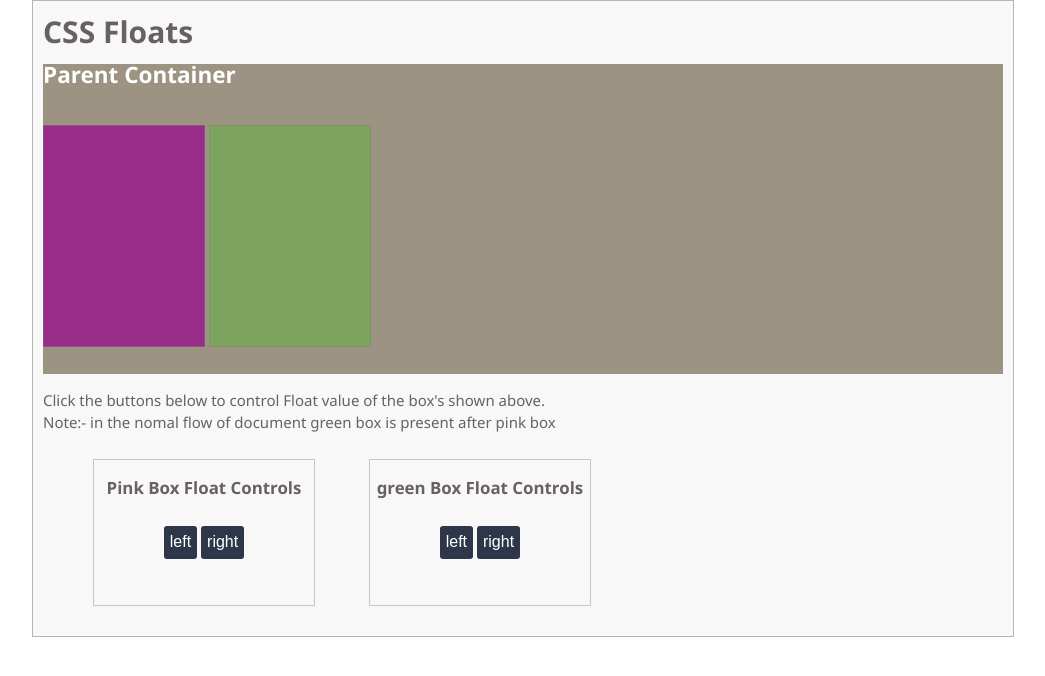
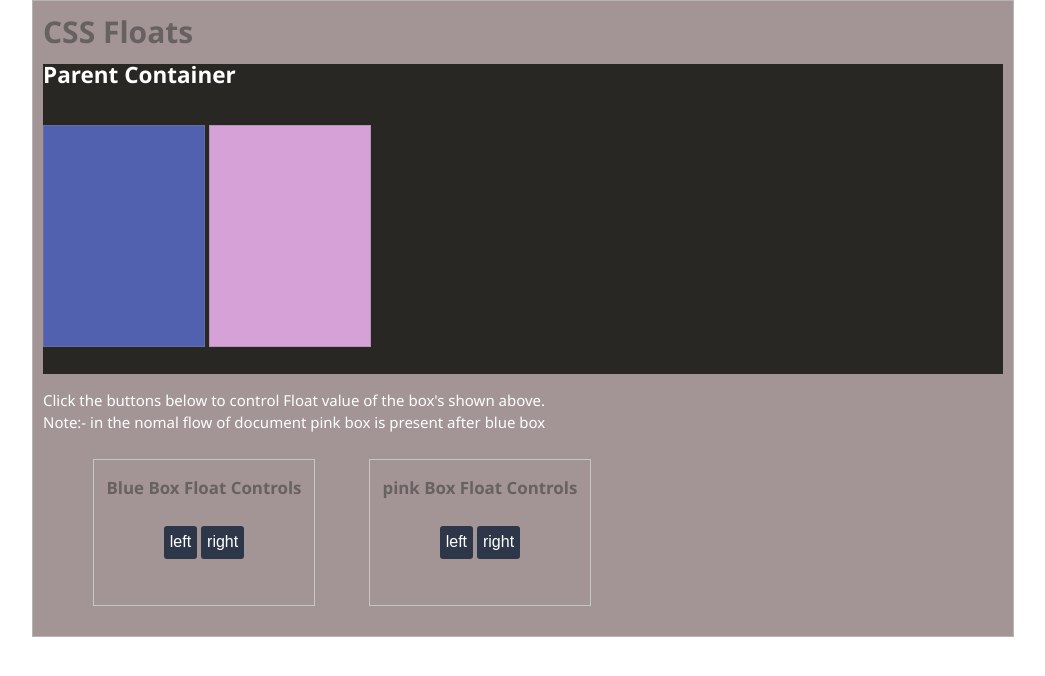
Before and after one commit to bhushansureshkadam/bhushansureshkadam.github.io, a Jekyll site: the page css/demo/float/position.html, which Jekyll copies as it is, in a window 1280 px wide. Shown: the top 676 px of the page, without its empty margins (117-1162 px from the left). Built offline with Jekyll 4.4.1, drawn with Linux system fonts in a browser that asks for light colours; Markdown is read by kramdown in place of the engine named in the settings.

Commit message:
add another css

```diff
--- a/css/demo/float/position.css
+++ b/css/demo/float/position.css
@@ -10,7 +10,7 @@ body{
 
 	width: 960px;
 	margin: 0px auto;
-	background: #f8f8f8;
+	background: #A39595;
 	border: 1px solid #B6B4B4;
 	position: relative;
 	padding: 0px 10px 30px 10px;
@@ -23,7 +23,7 @@ h1{
 
 }
 #parent{
-	background: #9d9383;
+	background:#292723;
 	height: 310px;
 	color: #fff;
 }
@@ -34,9 +34,9 @@ h2{
     font-weight: bold;
     margin: 0.83em 0;
 }
-#pink{
+#blue{
 
-	background: #972c89;
+	background: #5261AF;
  }
 .inlineBlock{
 	display: inline-block;
@@ -56,10 +56,10 @@ h4{
     font-weight: bold;
     margin: 1.33em 0;
 }
-#green{
-	background: #7ca35b;
+#pink{
+	background: #D6A1D6;
 }
-#pinkBoxControls{
+#blueBoxControls{
 	width: 220px;
 	margin-top: 10px;
 	height: 145px;
@@ -75,6 +75,9 @@ h3{
 	font-weight: bold;
 	margin: 1em 0;
 }
+p{
+    color:#fff;
+}
 button{
 
 	height: 33px;
@@ -89,7 +92,7 @@ button{
    margin-top: 10px;
    outline: none;
 }
-#greenBoxControls{
+#pinkBoxControls{
 
 	width: 220px;
     height: 145px;
--- a/css/demo/float/position.html
+++ b/css/demo/float/position.html
@@ -7,26 +7,26 @@
 	<h1>CSS Floats</h1>
 	<div id="parent">
     <h2>Parent Container</h2>
-    <div id="pink" class="box inlineBlock">
+    <div id="blue" class="box inlineBlock">
        <h4></h4>
     </div>
-    <div id="green" class="box inlineBlock">
+    <div id="pink" class="box inlineBlock">
       <h4></h4>
     </div>
    </div>
     <p>
         Click the buttons below to control Float value of the box's shown above.
         <br>
-        Note:- in the nomal flow of document green box is present after pink box
+        Note:- in the nomal flow of document pink box is present after blue box
      </p>
 
-     <div id="pinkBoxControls">
-      <h3>Pink Box Float Controls</h3>
+     <div id="blueBoxControls">
+      <h3>Blue Box Float Controls</h3>
       <button id="floatLeft">left</button>
       <button id="floatRight">right</button>
      </div>
-      <div id="greenBoxControls">
-      <h3> green Box Float Controls</h3>
+      <div id="pinkBoxControls">
+      <h3> pink Box Float Controls</h3>
       <button id="floatLeft">left</button>
       <button id="floatRight">right</button>
 
--- a/css/demo/float/position.js
+++ b/css/demo/float/position.js
@@ -5,13 +5,13 @@
           var parentWrapperId =$this.parents().attr('id');
           var value = $this.text();
 
-          if(parentWrapperId =="pinkBoxControls"){
+          if(parentWrapperId =="blueBoxControls"){
 
+          	$("#blue").css("float",value);
+          	$("#blue h4").html("float:"+value);
+          }
+          if(parentWrapperId=="pinkBoxControls"){
           	$("#pink").css("float",value);
           	$("#pink h4").html("float:"+value);
           }
-          if(parentWrapperId=="greenBoxControls"){
-          	$("#green").css("float",value);
-          	$("#green h4").html("float:"+value);
-          }
    });
```
